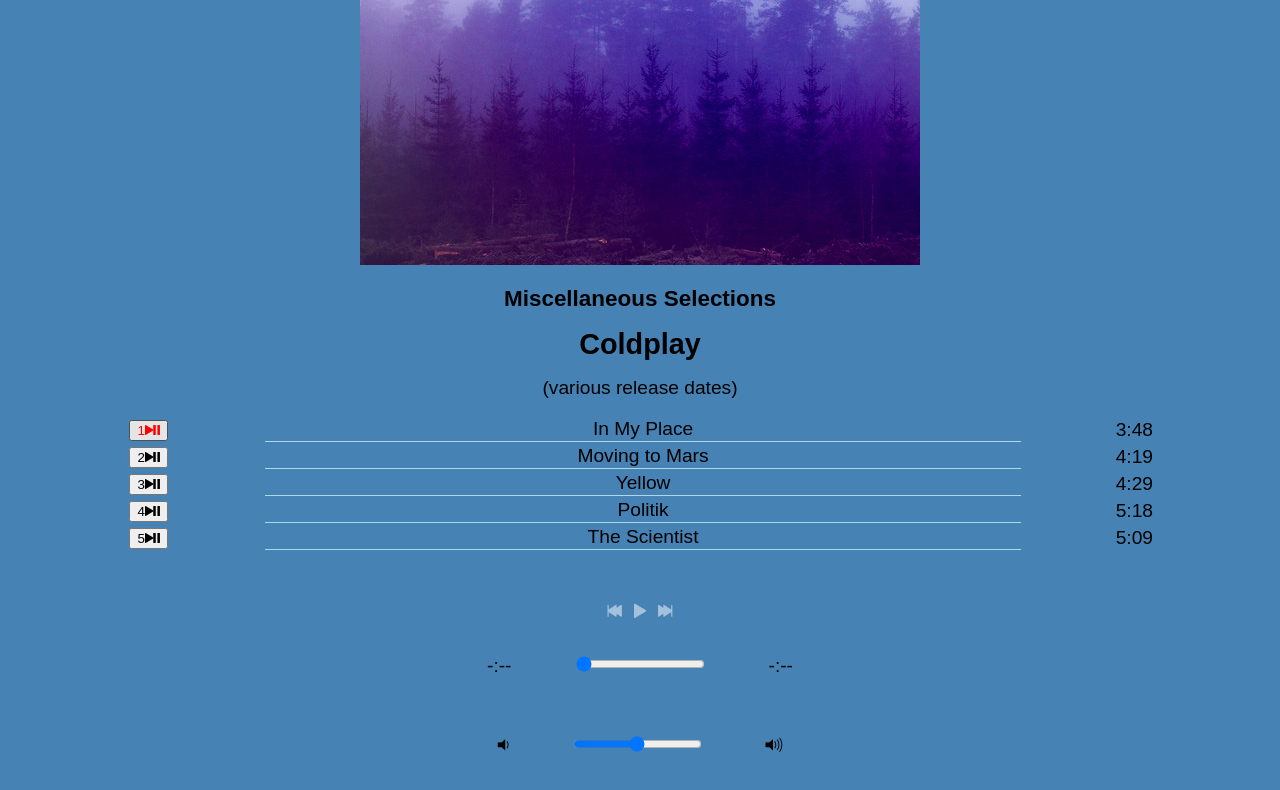
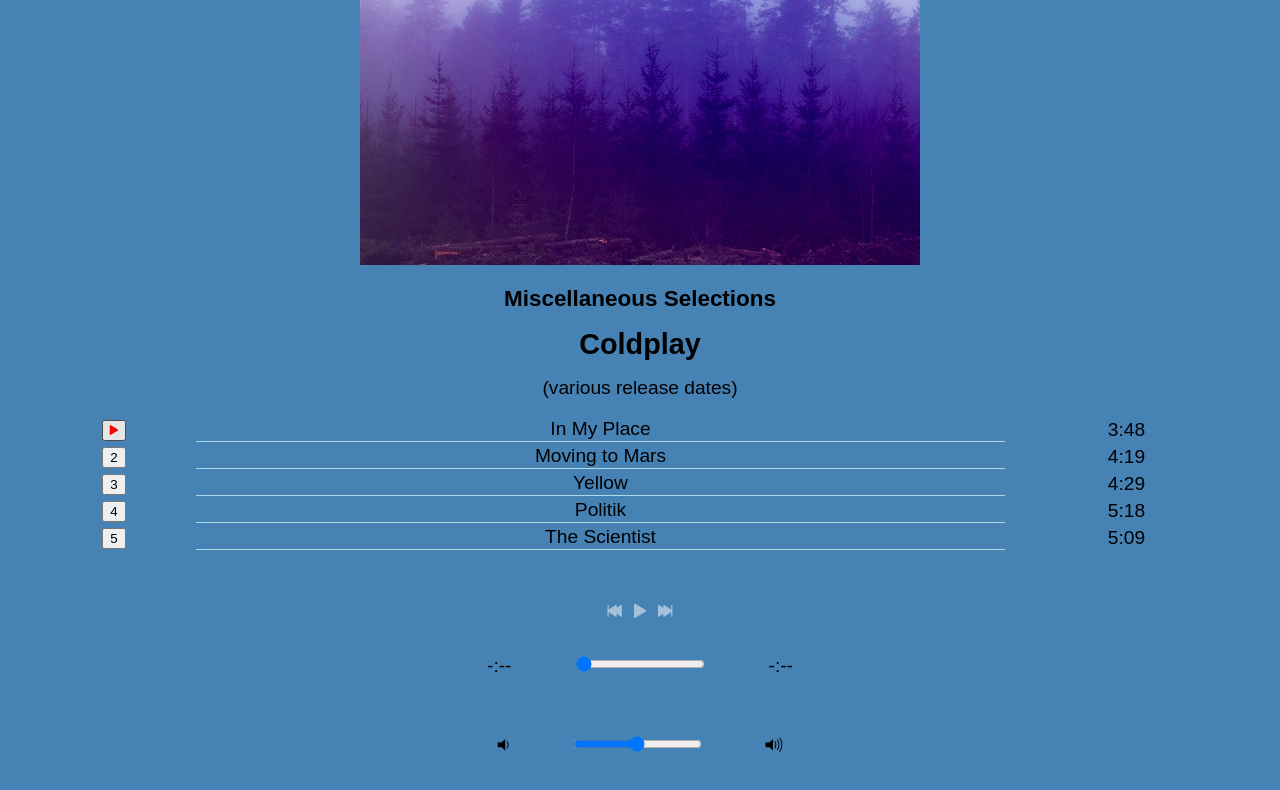
Before and after one commit to kdcarbullido/Bloc-Jams-React, a React (Create React App) app: page /album/the-colors in a window 1280 px wide. In both pictures the pointer is over the element 141 px from the left and 891 px from the top of the page. Shown: the part 461-1251 px from the top of the page. Built offline with nearby package versions, Linux system fonts and the light colour scheme.

Commit message:
Implement criteria #1 of 3

```diff
--- a/src/index.css
+++ b/src/index.css
@@ -119,3 +119,20 @@
   display: inline;
   margin: 2rem;
 }
+
+
+tr:hover .ion-play,
+tr.playing .ion-pause,
+tr.paused .ion-play {
+  display: block;
+}
+
+tr .ion-play,
+tr .ion-pause,
+tr:hover .song-number,
+tr.playing .ion-play,
+tr.playing .song-number,
+tr.paused .ion-pause,
+tr.paused .song-number {
+  display: none;
+}
```
